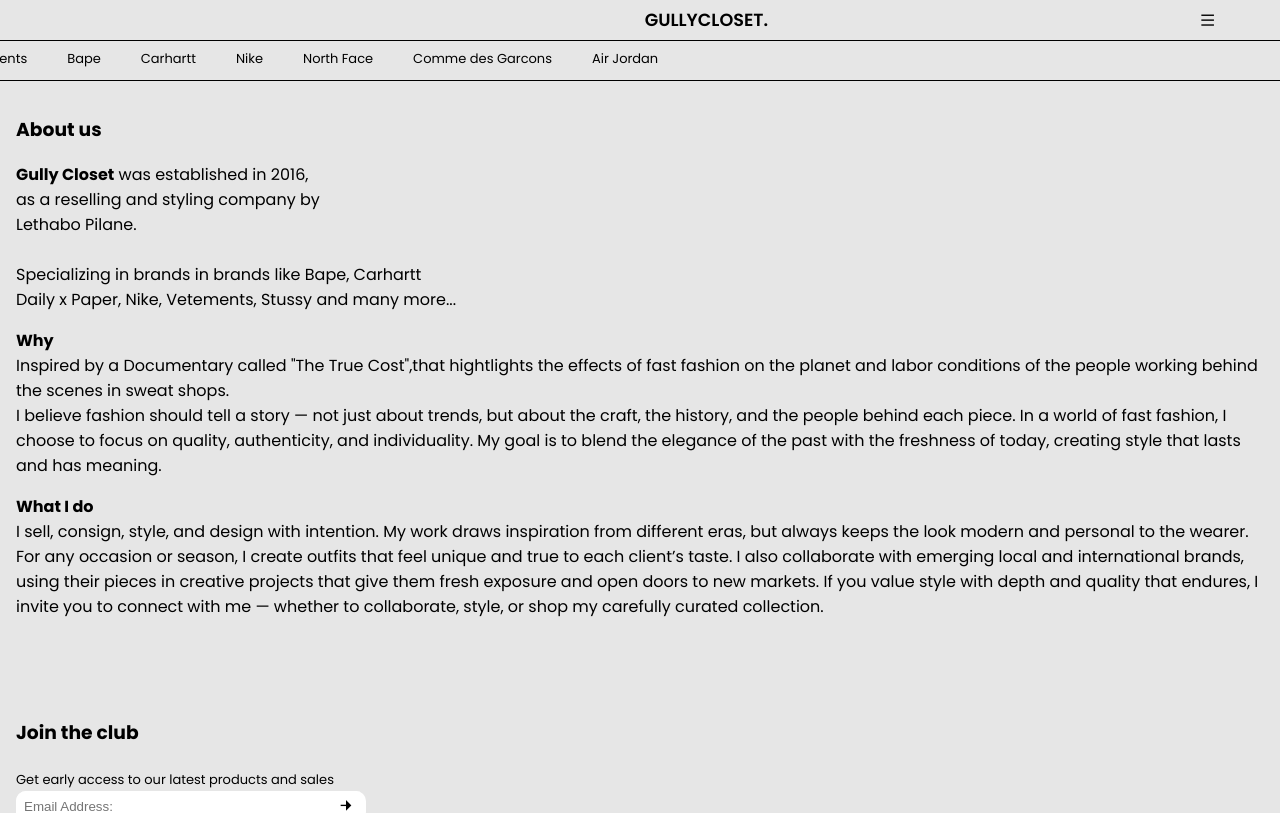
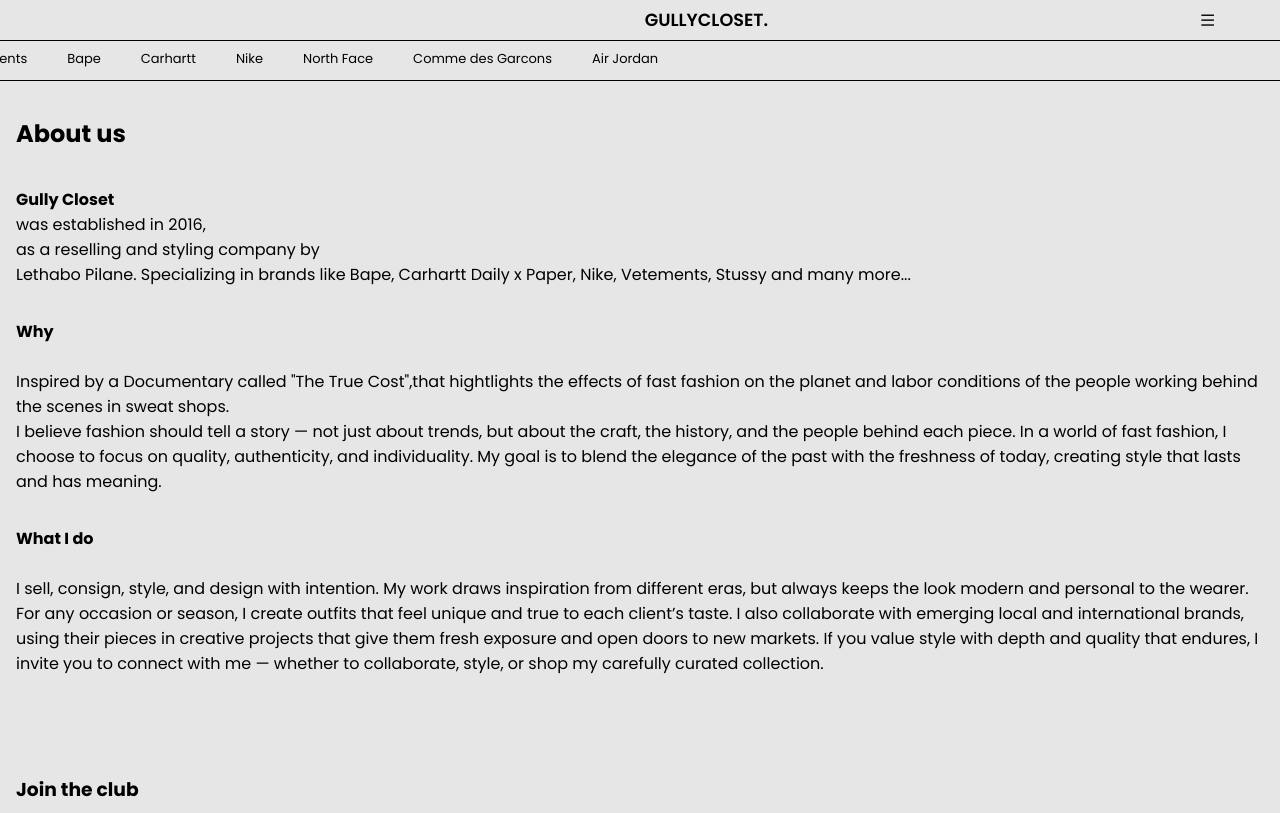
Before and after one commit to thabangkgatlhanye7117/gully-closet, a React (Vite) app: page /about in a window 1280 px wide. Shown: the top 813 px of the page. Built offline with nearby package versions, Linux system fonts and the light colour scheme; a web font is replaced by a local one.

Commit message:
edit about page

```diff
--- a/src/pages/AboutPage.jsx
+++ b/src/pages/AboutPage.jsx
@@ -2,16 +2,16 @@
   return(
     <section className="about-section">
       <div className="about-info">
-      <h3 className="about-title">
+      <h2 className="about-title">
         About us
-      </h3>
+      </h2>
       <p>
             <b>Gully Closet</b> was established in 2016,<br/>
             as a reselling and styling company by<br/>
             Lethabo Pilane.
-            <br/>
-            <br/>
-            Specializing in brands in brands like Bape, Carhartt<br/>
+
+
+            Specializing in brands like Bape, Carhartt
             Daily x Paper, Nike, Vetements, Stussy and many more...
       </p>
       <p>
--- a/src/styles/about.css
+++ b/src/styles/about.css
@@ -1,8 +1,12 @@
 .about-section{
-  display: grid;
+
   height: auto ;
   margin-top: 80px;
 }
 .about-info{
+  display: grid;
   padding: 1rem;
 }
+.about-info p{
+  display: grid;
+}
```
